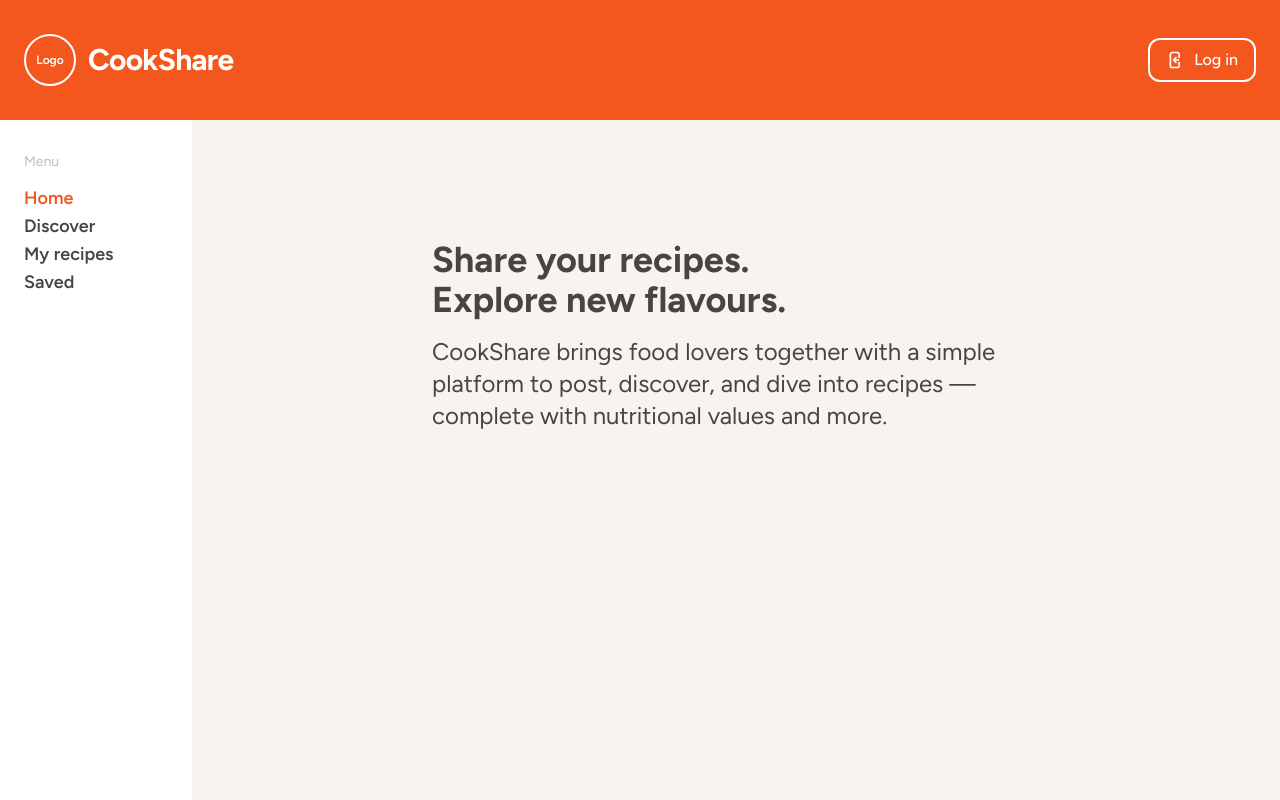
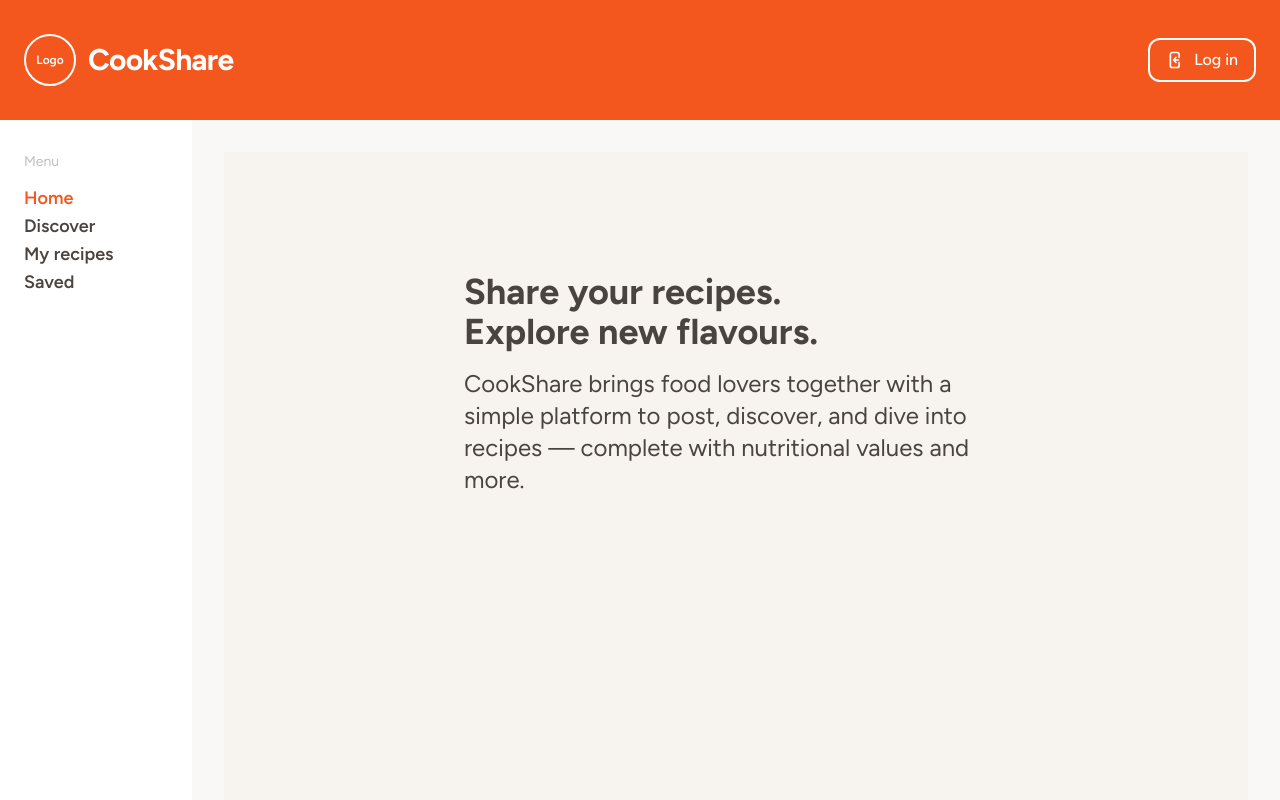
Before and after one commit to ethanschafstall/CookShare, a SvelteKit app in the folder frontend/: page /app-intro in a window 1280 px wide. Shown: the top 800 px of the page. Built offline with nearby package versions, Linux system fonts and the light colour scheme; no server answers.

Commit message:
chore: updates style; formating

```diff
--- a/frontend/src/lib/components/Body.svelte
+++ b/frontend/src/lib/components/Body.svelte
@@ -2,6 +2,6 @@
 	let { children } = $props();
 </script>
 
-<main class="min-h-screen w-full bg-[#F9F8F6]">
+<main class="min-h-screen w-full px-8 py-8">
 	{@render children()}
 </main>
--- a/frontend/src/routes/+layout.svelte
+++ b/frontend/src/routes/+layout.svelte
@@ -10,7 +10,7 @@
 <svelte:head><link rel="icon" href={favicon} /></svelte:head>
 
 <Header user={data.user} />
-<div class="flex min-h-screen bg-[#EDEAE6]">
+<div class="flex min-h-screen bg-[#F9F8F6]">
 	<SideBar />
 	<Body {children} />
 </div>
--- a/frontend/src/routes/+page.svelte
+++ b/frontend/src/routes/+page.svelte
@@ -2,10 +2,7 @@
 	const recipes = Array.from({ length: 6 }, () => ({ name: 'Placeholder Recipe' }));
 </script>
 
-<div class="flex min-h-screen bg-[#EDEAE6]">
-	<!-- Divider -->
-	<div class="w-px bg-gray-300"></div>
-
+<div class="flex min-h-screen">
 	<!-- Main content -->
 	<main class="flex-1 px-10 py-8">
 		<!-- Search -->
```
